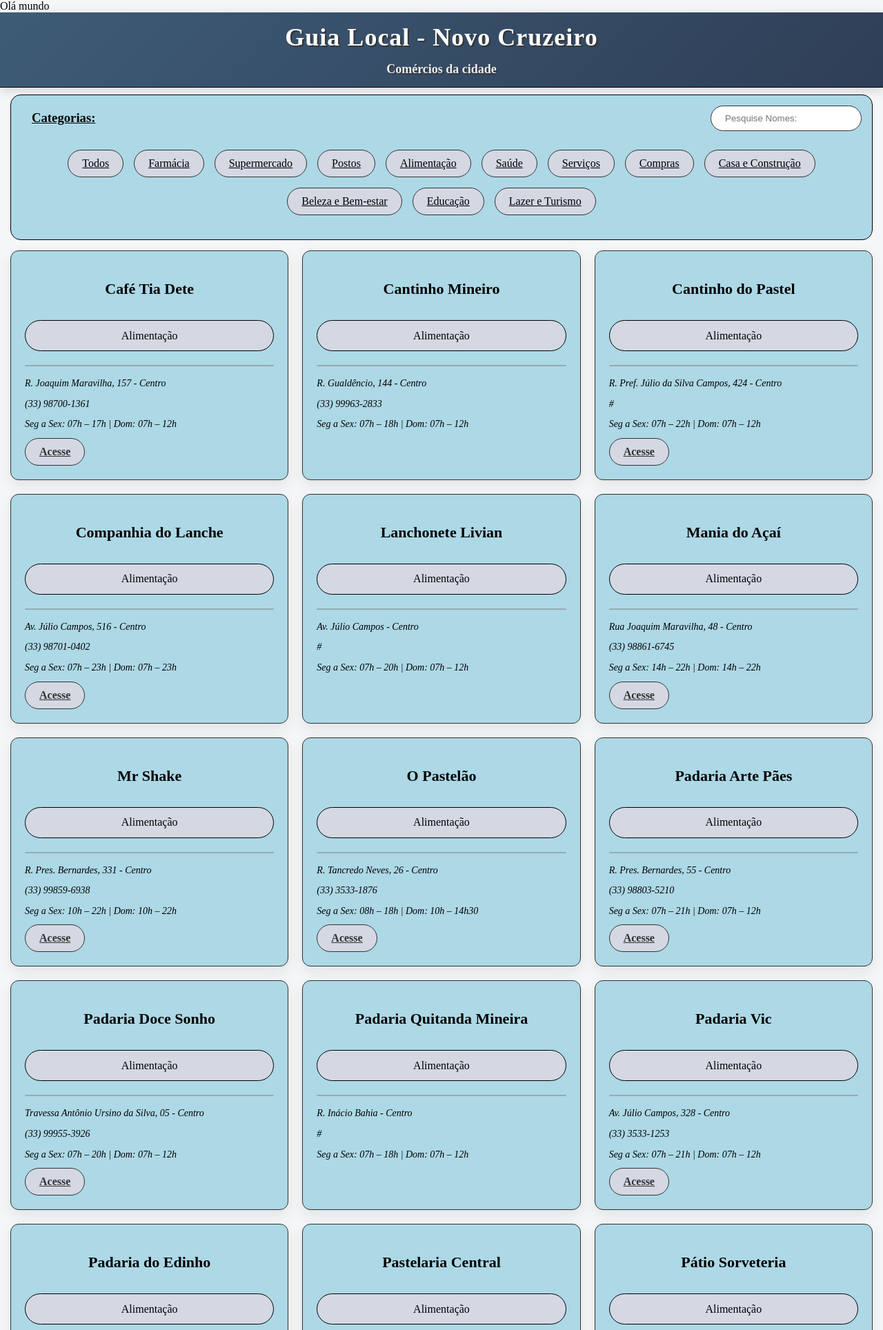
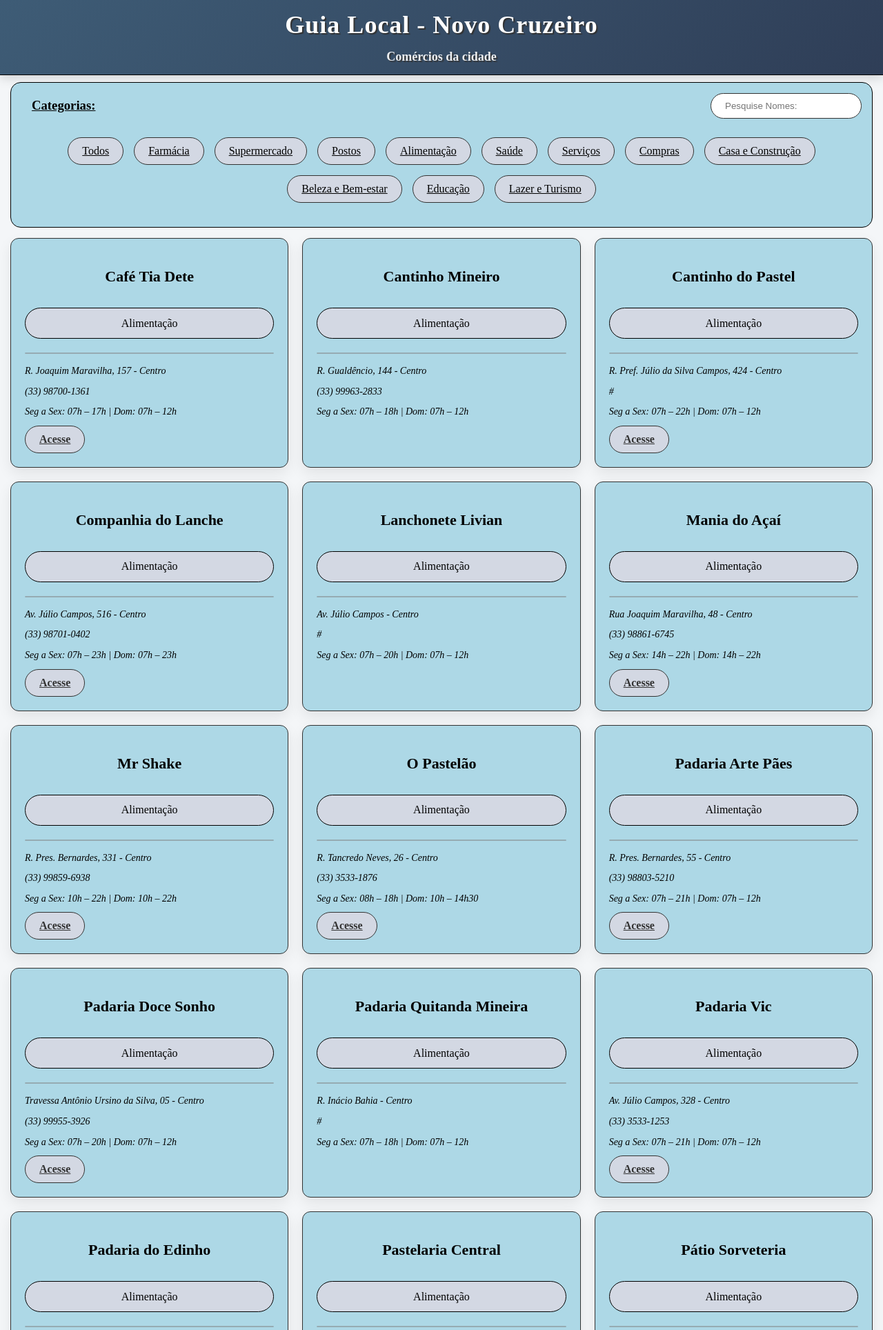
Before and after one commit to giseliana/Guia, a PHP site: page /index.php in a window 1280 px wide. Shown: the top 1928 px of the page at 69% size. Run offline with PHP 8.4, Linux system fonts and the light colour scheme; data comes from the database, SQL or seed files in the repository; both versions use the stored data as it was after the commit.

Commit message:
Second commit

```diff
--- a/index.php
+++ b/index.php
@@ -1,5 +1,5 @@
 <?php
-echo "Olá mundo";
+
 
 $db = new PDO('sqlite:' . __DIR__ . '/estabelecimentos.db');
 
```
Also changed, not shown: estabelecimentos.db.
